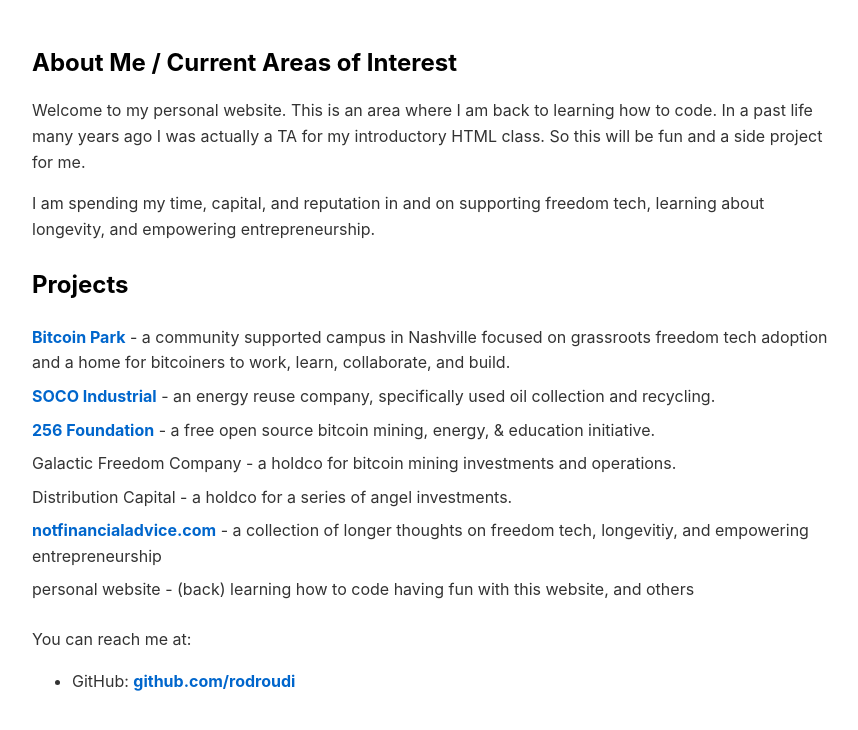
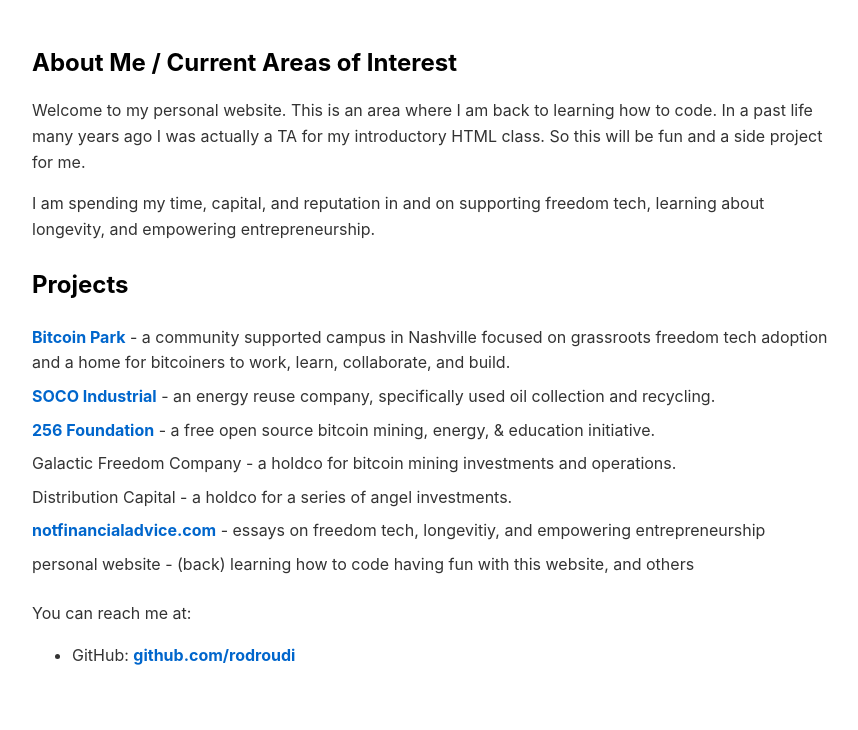
Before and after one commit to rodroudi/rodroudi.com, a plain HTML site: page index.html in a window 1280 px wide. Shown: the whole page, without its empty margins (208-1066 px from the left). Drawn offline with Linux system fonts and the light colour scheme.

Commit message:
Update notfinancialadvice.com description

```diff
--- a/index.html
+++ b/index.html
@@ -58,7 +58,7 @@
             <li><a href="https://256foundation.org" target="_blank">256 Foundation</a> - a free open source bitcoin mining, energy, & education initiative.</li>
             <li>Galactic Freedom Company - a holdco for bitcoin mining investments and operations.</li>
             <li>Distribution Capital - a holdco for a series of angel investments.</li>
-            <li><a href="https://notfinancialadvice.com" target="_blank">notfinancialadvice.com</a> - a collection of longer thoughts on freedom tech, longevitiy, and empowering entrepreneurship</li>
+            <li><a href="https://notfinancialadvice.com" target="_blank">notfinancialadvice.com</a> - essays on freedom tech, longevitiy, and empowering entrepreneurship</li>
             <li>personal website - (back) learning how to code having fun with this website, and others</li>
         </ul>
     </div>
```
